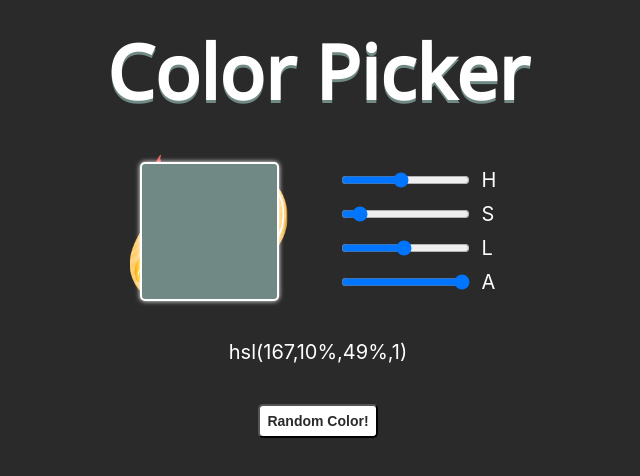
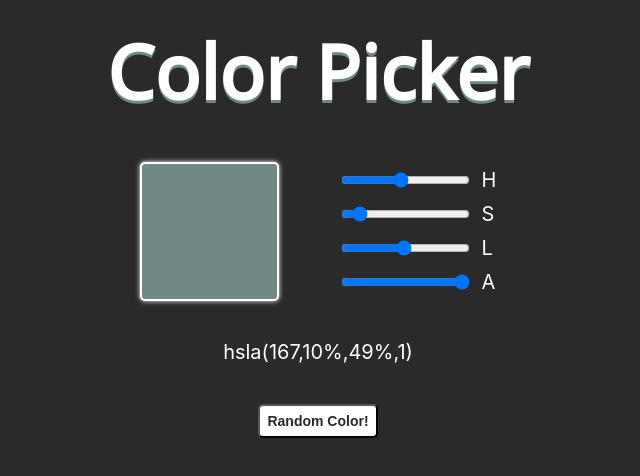
Before and after one commit to mmyenny/color-picker-2, a React (Create React App) app: page / in a window 1280 px wide. Shown: the top 476 px of the page, without its empty margins (322-962 px from the left). Built offline with nearby package versions, Linux system fonts and the light colour scheme.

Commit message:
Updated CSS

```diff
--- a/src/App.css
+++ b/src/App.css
@@ -23,7 +23,7 @@ div.container {
 
 div.backgroundBox {
   background-image: url(./assets/palette.png);
-  background-size: 15vw;
+  background-size: 75px;
   background-repeat: no-repeat;
   background-position: center;
 }
@@ -79,6 +79,10 @@ button {
     margin: 20px;
   }
 
+  div.backgroundBox {
+    background-size: 100px;
+  }
+
   div.box {
     height: 135px;
     width: 135px;
--- a/src/App.js
+++ b/src/App.js
@@ -37,6 +37,7 @@ class App extends Component {
     })
   }
 
+  //for button to generate random color
   pickRandomColor = event => {
     this.setState({
       hue: Math.ceil(Math.random() * 360),
@@ -47,7 +48,7 @@ class App extends Component {
   }
 
   render() {
-    let color = `hsl(${this.state.hue},${this.state.saturation}%,${
+    let color = `hsla(${this.state.hue},${this.state.saturation}%,${
       this.state.lightness
     }%,${this.state.alpha})`
     return (
```
